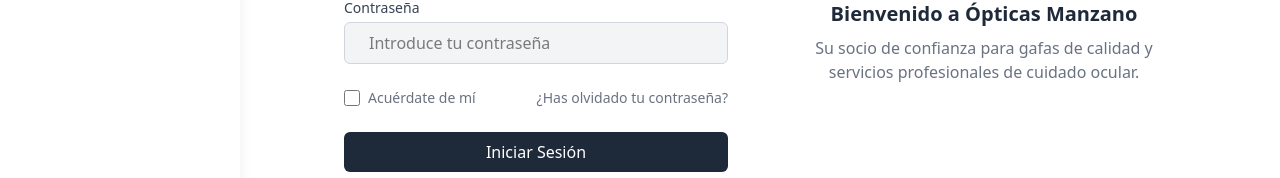
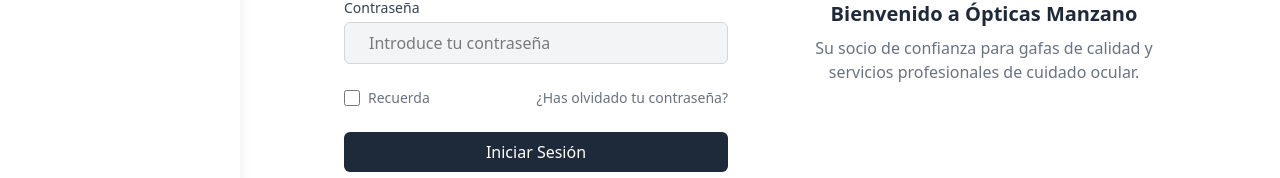
Before and after one commit to Antonio-DR99/Practica-Manzano, a Next.js app: page /pages/login in a window 1280 px wide. Shown: the part 418-596 px from the top of the page. Built offline with nearby package versions, Linux system fonts and the light colour scheme.

Commit message:
fix: simplificar el texto del label "Acuérdate de mí" a "Recuerda" en la página de inicio de sesión

```diff
--- a/src/app/pages/login/page.js
+++ b/src/app/pages/login/page.js
@@ -86,7 +86,7 @@
                   className="h-4 w-4 text-gray-600 focus:ring-0 border-gray-300 rounded"
                 />
                 <label htmlFor="remember" className="ml-2 text-sm text-gray-500">
-                  Acuérdate de mí
+                  Recuerda
                 </label>
               </div>
               <a href="#" className="text-sm text-gray-500 hover:underline">
```
